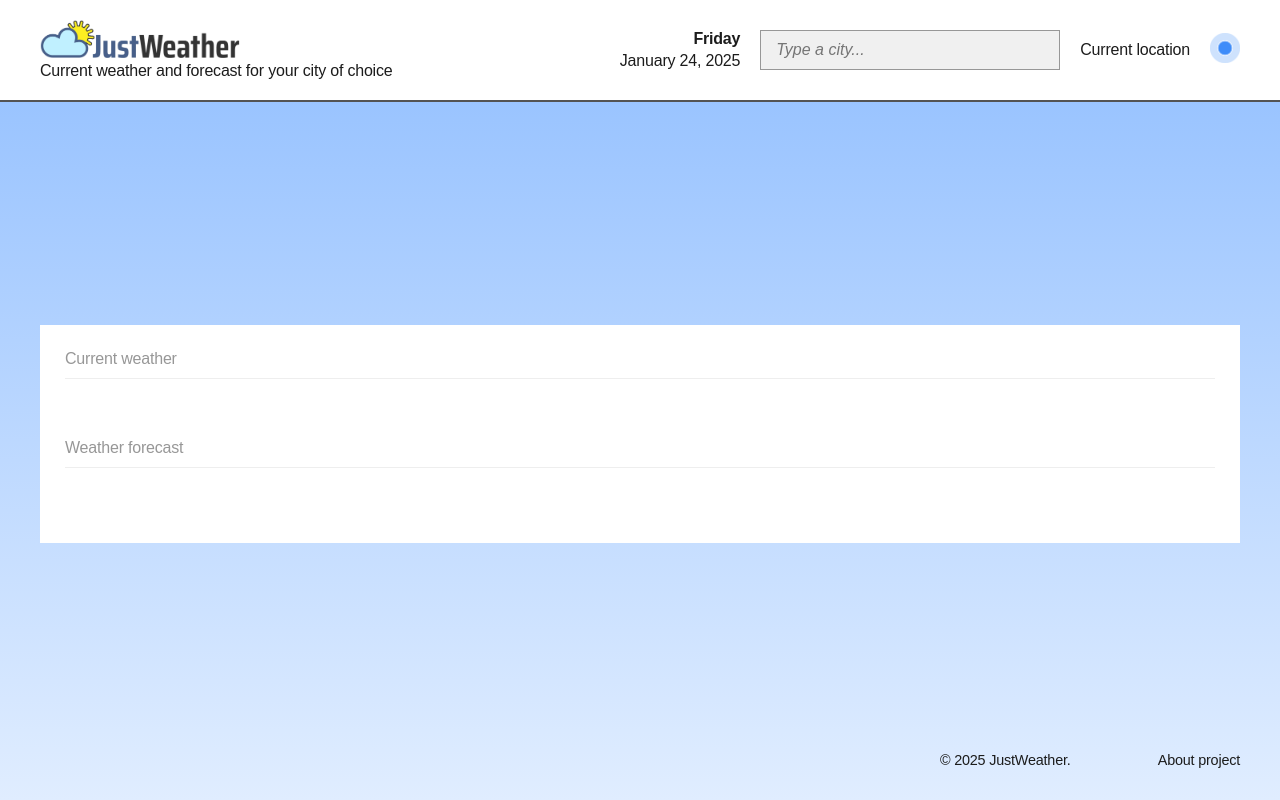
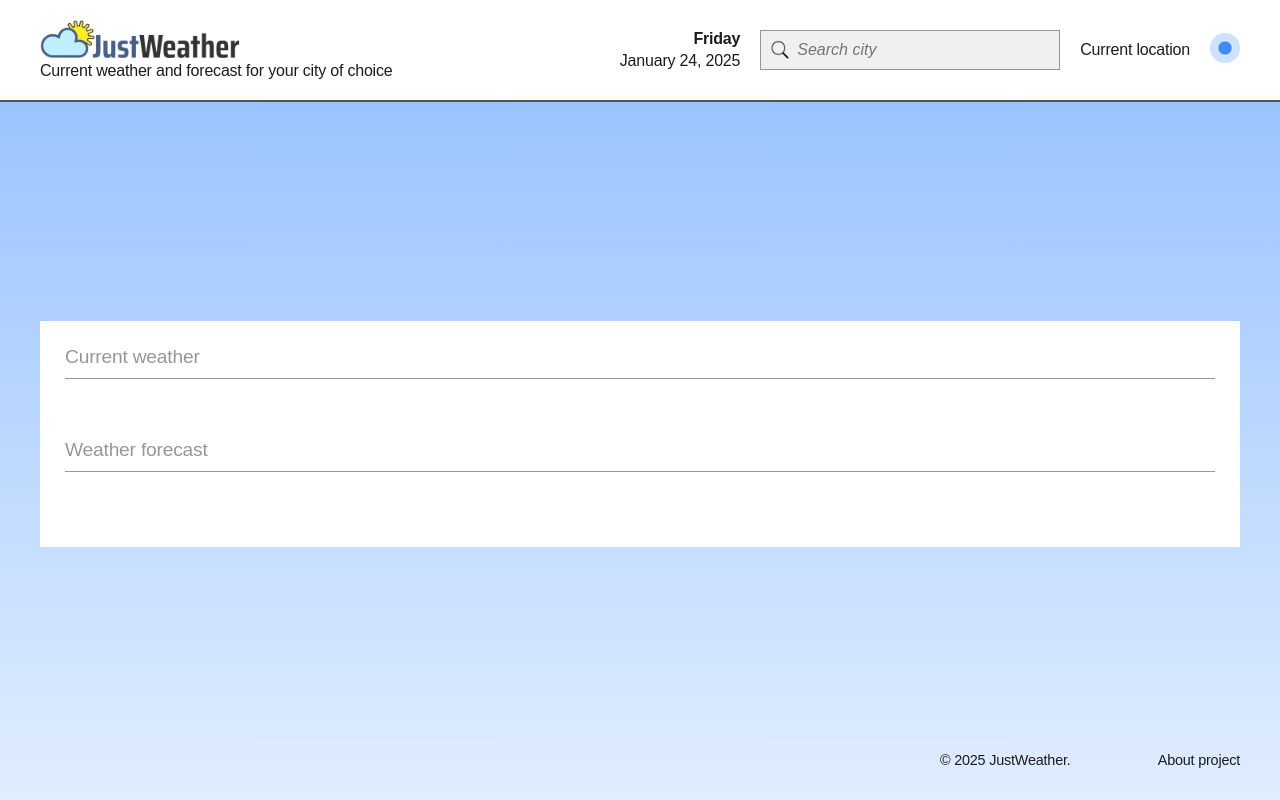
Before and after one commit to voks2/JustWeather, a website with bundled scripts: page index.html in a window 1280 px wide. Built offline with nearby package versions, Linux system fonts and the light colour scheme.

Commit message:
finetuning

```diff
--- a/css/styles.css
+++ b/css/styles.css
@@ -202,9 +202,10 @@ header {
 .section-title {
     border-bottom: 0.5px solid;
     color: var(--accent-color);
-    border-color: var(--primary-color);
+    border-color: var(--accent-color);
     padding: 10px 0;
     margin-bottom: 20px;
+    font-size: 1.2rem;
 }
 
 
@@ -316,7 +317,7 @@ header {
 .date-item {
     flex: 1;
     // font-weight: bold;
-    font-size: 1.2rem;
+    font-size: 1rem;
   //  border: 1px solid blue;
     text-align: left;
     // padding-left: 20px;
@@ -384,9 +385,26 @@ header {
   width: 300px;
 }
 
+.search-icon{
+  position: absolute;
+  left: 10px; /* Distance from the left edge */
+  top: 50%;
+  transform: translateY(-50%);
+  height: 50%; /* Adjust icon size */
+  color: #888; /* Adjust icon color */
+  pointer-events: none; /* Makes sure the icon doesn't block input clicks */
+}
+
+.search-box {
+
+  padding: 10px 10px 10px 36px; /* Add left padding to make room for the icon */
+  box-sizing: border-box; /* Ensures padding and borders don't increase width */
+
+}
+
+
 #cityInput {
 
-  box-sizing: border-box; /* Ensures padding and borders don't increase width */
 }
 
 #suggestions {
--- a/index.html
+++ b/index.html
@@ -26,7 +26,8 @@
             <div class="header-end-section">
                 <div class="header-date-container"></div>
                 <div class="search-container">
-                    <input type="text" id="cityInput" class="search-box" placeholder="Type a city..." autocomplete="off">
+                    <img class="search-icon" src="assets/search-icon.png" alt="">
+                    <input type="text" id="cityInput" class="search-box" placeholder="Search city" autocomplete="off">
                     <ul id="suggestions"></ul>
                 </div>
                 <div class="current-location-button-container">
```
Also changed, not shown: about.html (+1 -1 lines), assets/search-icon.png (added).
